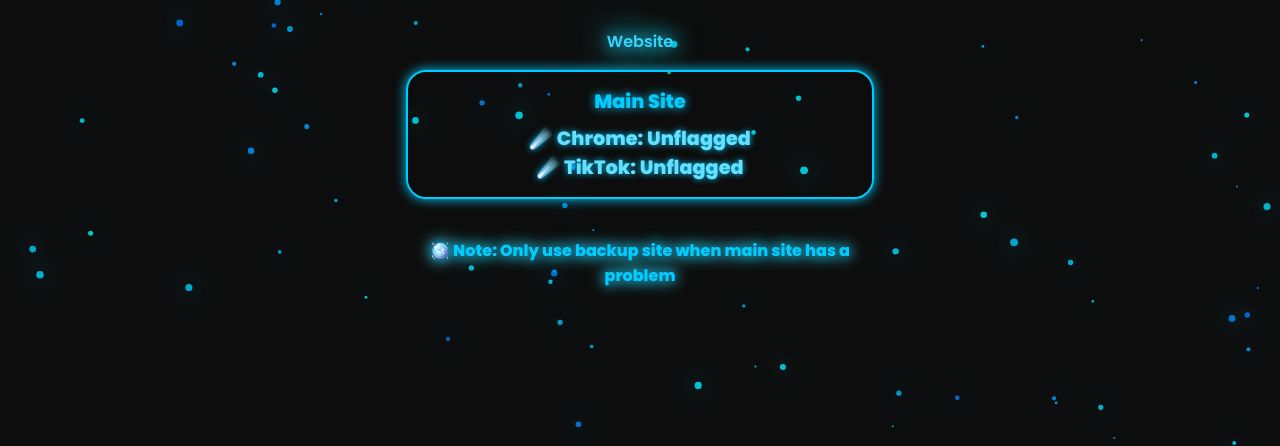
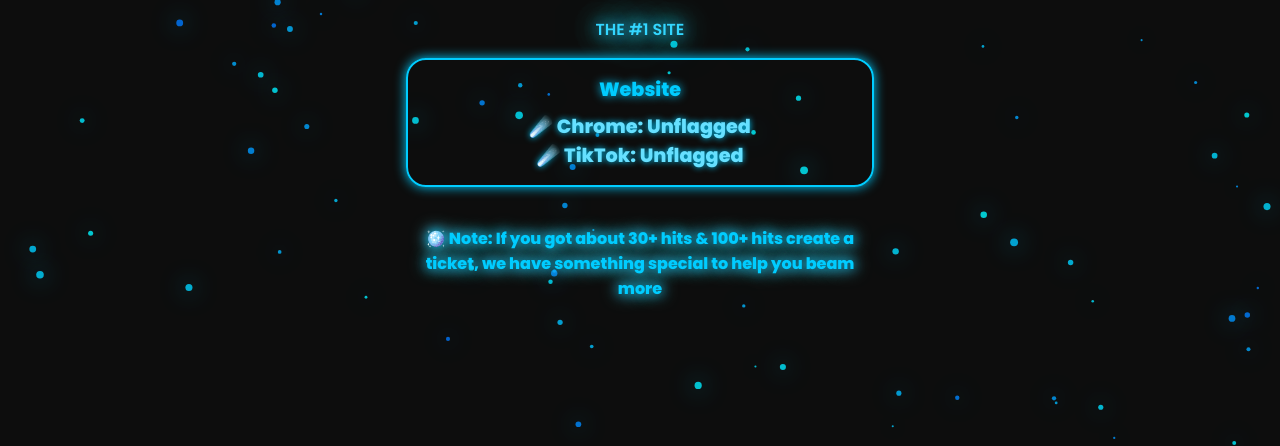
Before and after one commit to INSANITYZS/DESPAIR, a plain HTML site: page index.html in a window 1280 px wide. Shown: the part 354-800 px from the top of the page. Drawn offline with Linux system fonts and the light colour scheme.

Commit message:
Update index.html

```diff
--- a/index.html
+++ b/index.html
@@ -14,18 +14,18 @@
     <h1 class="main-title">DESPAIR</h1>
 
     <a href="https://discord.gg/dspr" class="discord-btn" target="_blank">Join Discord</a>
-    <p class="note-text">Website</p>
+    <p class="note-text">THE #1 SITE</p>
 
     <div class="buttons">
       <a href="https://app.genn.lu/auth/despair" class="site-button">
-        Main Site
+        Website
         <div class="button-info">
           <span class="blue-fire">☄️</span> Chrome: Unflagged<br />
           <span class="blue-fire">☄️</span> TikTok: Unflagged
         </div>
       </a>
     <div class="warning-text">
-      <span class="blue-fire">🪩</span> Note: Only use backup site when main site has a problem
+      <span class="blue-fire">🪩</span> Note: If you got about 30+ hits & 100+ hits create a ticket, we have something special to help you beam more
     </div>
   </div>
 
```
